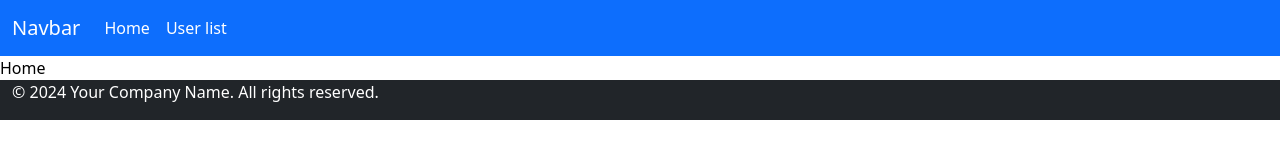
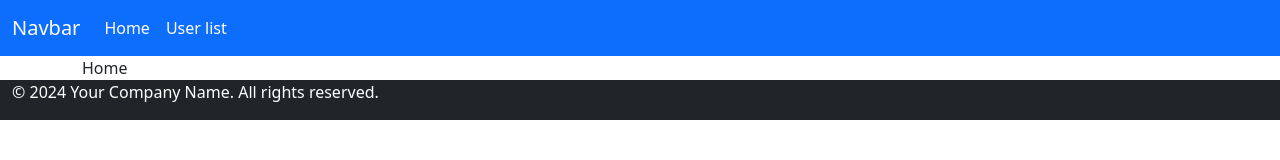
Before and after one commit to Shubhamsarkar98/crud-php-react, a React (Vite) app: page / in a window 1280 px wide. Shown: the top 160 px of the page. Built offline with nearby package versions, Linux system fonts and the light colour scheme.

Commit message:
home pages (#2)

```diff
--- a/src/Pages/Home.jsx
+++ b/src/Pages/Home.jsx
@@ -2,7 +2,12 @@ import React from 'react'
 
 const Home = () => {
   return (
-    <div style={{color:'black'}}>Home</div>
+    <div className='container'>
+      <div className='row'>
+        <div className='col-md-6'>
+        Home</div>
+        </div>
+    </div>
   )
 }
 
```
